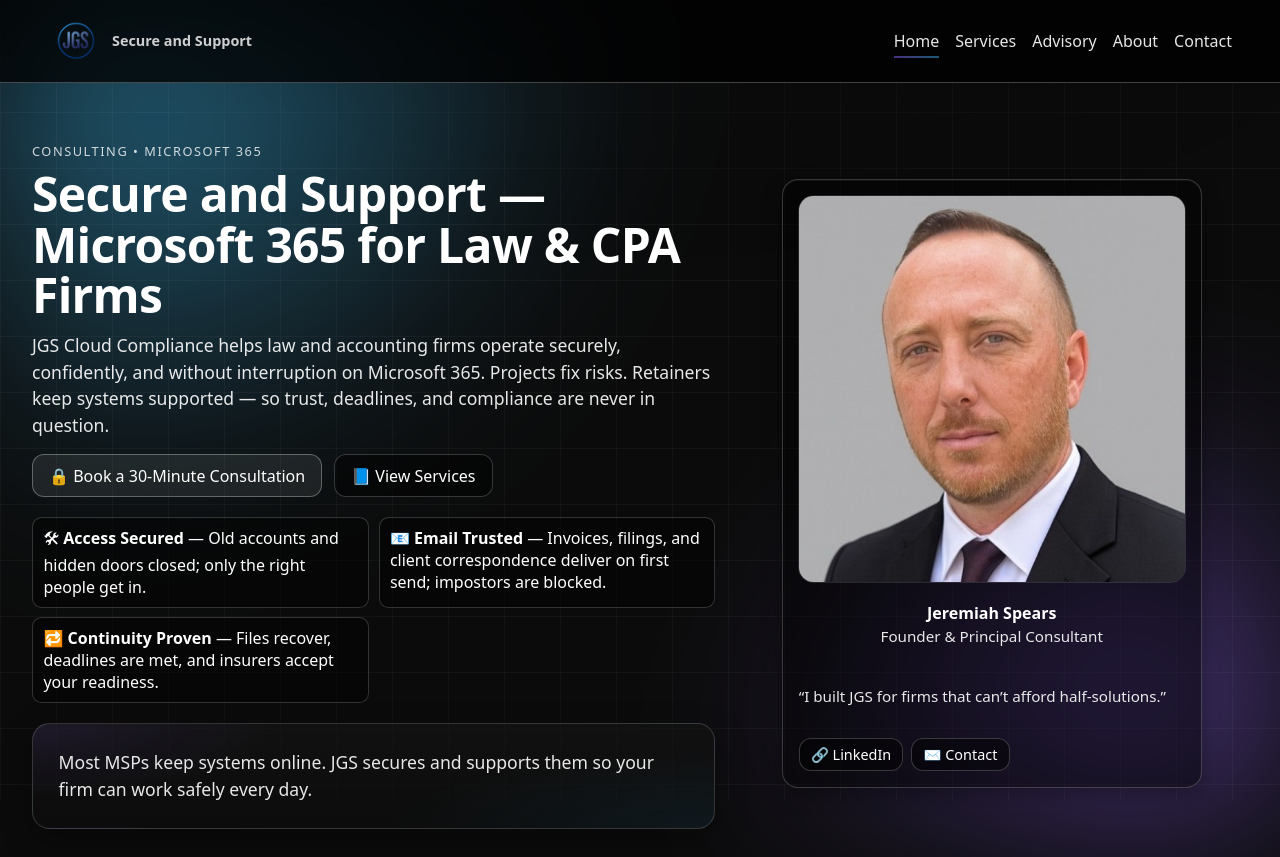
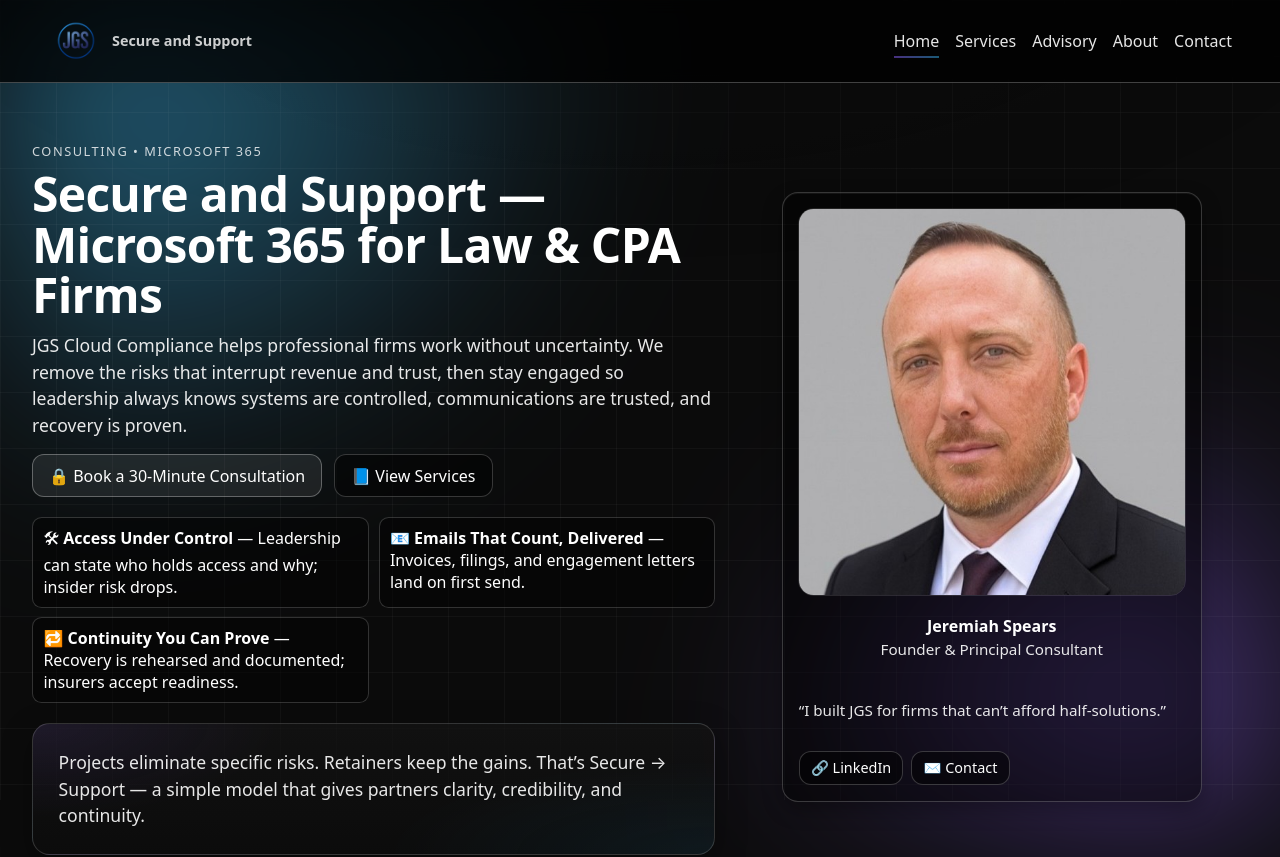
Before and after one commit to jspears80/jgs, a Next.js app: page / in a window 1280 px wide. Shown: the top 857 px of the page. Built offline with nearby package versions, Linux system fonts and the light colour scheme.

Commit message:
Update page.tsx

```diff
--- a/app/page.tsx
+++ b/app/page.tsx
@@ -11,9 +11,9 @@
           <h1 className="hero">Secure and Support — Microsoft 365 for Law &amp; CPA Firms</h1>
 
           <p className="lead" style={{ maxWidth: '72ch' }}>
-            JGS Cloud Compliance helps law and accounting firms operate securely, confidently, and without
-            interruption on Microsoft 365. Projects fix risks. Retainers keep systems supported — so trust,
-            deadlines, and compliance are never in question.
+            JGS Cloud Compliance helps professional firms work without uncertainty. We remove the risks that interrupt
+            revenue and trust, then stay engaged so leadership always knows systems are controlled, communications are
+            trusted, and recovery is proven.
           </p>
 
           <div
@@ -37,23 +37,24 @@
             </a>
           </div>
 
-          {/* ===== PROOF BADGES ===== */}
+          {/* ===== PROOF BADGES (Business Outcomes) ===== */}
           <div className="badge-list">
             <div className="badge">
-              🛠 <strong>Access Secured</strong> — Old accounts and hidden doors closed; only the right people get in.
+              🛠 <strong>Access Under Control</strong> — Leadership can state who holds access and why; insider risk drops.
             </div>
             <div className="badge">
-              📧 <strong>Email Trusted</strong> — Invoices, filings, and client correspondence deliver on first send; impostors are blocked.
+              📧 <strong>Emails That Count, Delivered</strong> — Invoices, filings, and engagement letters land on first send.
             </div>
             <div className="badge">
-              🔁 <strong>Continuity Proven</strong> — Files recover, deadlines are met, and insurers accept your readiness.
+              🔁 <strong>Continuity You Can Prove</strong> — Recovery is rehearsed and documented; insurers accept readiness.
             </div>
           </div>
 
-          {/* ===== CTA BAND ===== */}
+          {/* ===== CTA BAND (Value framing) ===== */}
           <div className="cta-band" style={{ marginTop: '1.25rem' }}>
             <p className="lead" style={{ margin: 0 }}>
-              Most MSPs keep systems online. JGS secures and supports them so your firm can work safely every day.
+              Projects eliminate specific risks. Retainers keep the gains. That’s Secure → Support — a simple model
+              that gives partners clarity, credibility, and continuity.
             </p>
           </div>
         </div>
```
